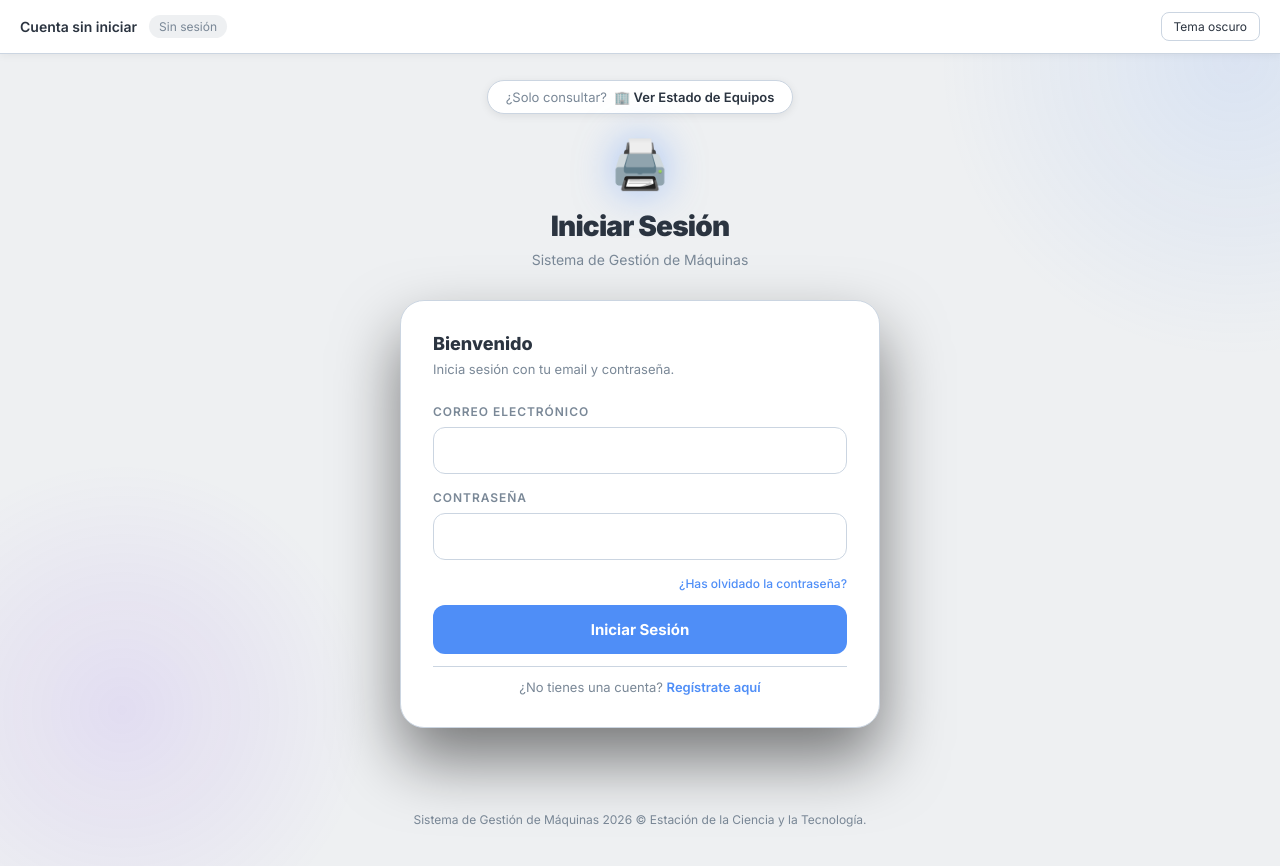
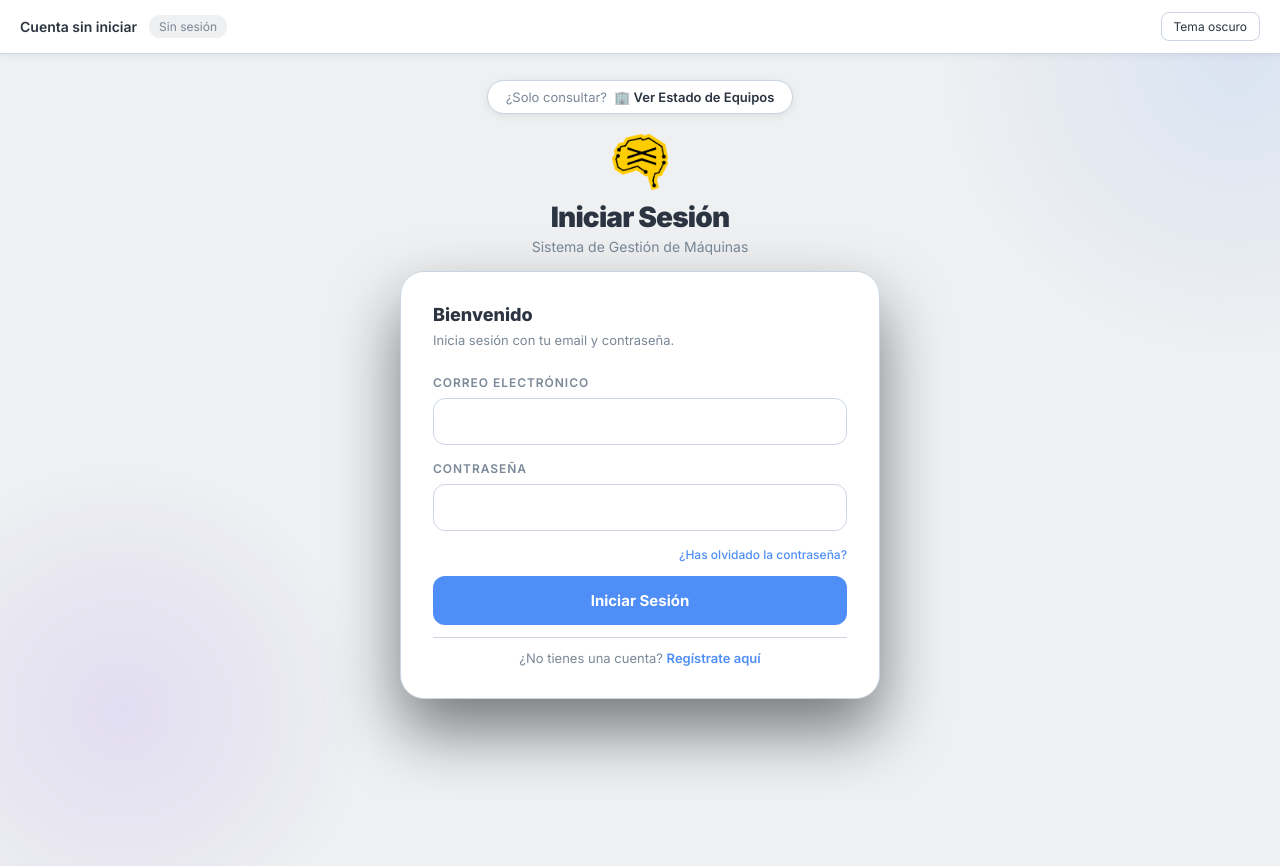
Before and after one commit to Manuel9121231/adestacion, a website: page index.html in a window 1280 px wide. After the commit the page ends 800 px from the top, so only its background shows below. Drawn offline with nearby package versions, Linux system fonts and the light colour scheme.

Commit message:
Index optimizaciones

```diff
--- a/index.html
+++ b/index.html
@@ -299,7 +299,7 @@
     /* ── Login page header ─────────────────────────── */
     .login-page-header {
       text-align: center;
-      margin-bottom: 32px;
+      margin-bottom: 16px;
       position: relative;
       z-index: 1;
     }
@@ -313,7 +313,7 @@
       font-size: 28px;
       font-weight: 900;
       letter-spacing: -0.03em;
-      margin-bottom: 8px;
+      margin-bottom: 4px;
     }
     .login-page-header p { color: var(--text-muted); font-size: 14px; }
 
@@ -321,7 +321,7 @@
     .login-wrapper {
       width: 100%;
       max-width: 480px;
-      margin-bottom: 24px;
+      margin-bottom: 12px;
       position: relative;
       z-index: 1;
     }
@@ -523,7 +523,7 @@
 
   <!-- Login page header + card (visible when no session) -->
   <div class="login-page-header" id="loginPageHeader">
-    <span class="login-page-logo">🖨️</span>
+    <img src="images/logo-brain.png" alt="Logo" style="width: 56px; height: 56px; margin-bottom: 6px;">
     <h1>Iniciar Sesión</h1>
     <p>Sistema de Gestión de Máquinas</p>
   </div>
@@ -633,10 +633,6 @@
       <polyline points="6 9 12 15 18 9"/>
     </svg>
     <span>Ver más</span>
-  </div>
-
-  <div class="footer">
-    Sistema de Gestión de Máquinas 2026 © Estación de la Ciencia y la Tecnología.
   </div>
 
   <script>
```
